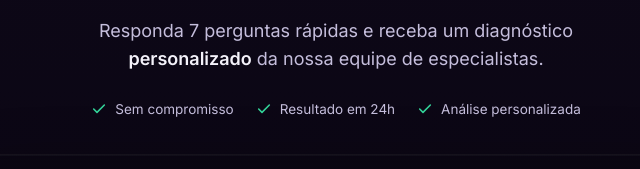
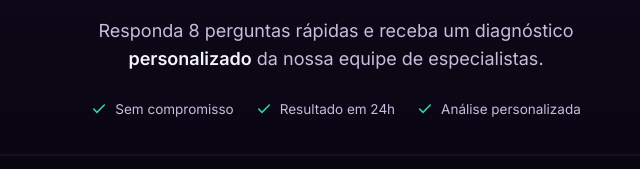
Before and after one commit to kelvinsilvaa858-ctrl/noetis-diagnostico, a plain HTML site: page noetis-diagnostico/index.html in a window 1280 px wide. Shown: the part 316-485 px from the top of the page, 304-944 px from the left. Drawn offline with Linux system fonts and the light colour scheme.

Commit message:
Update lead paragraph to reflect 8 questions

```diff
--- a/noetis-diagnostico/index.html
+++ b/noetis-diagnostico/index.html
@@ -267,7 +267,7 @@
     </span>
 
     <h1>Descubra a <span class="grad">solução ideal</span> para o seu negócio</h1>
-    <p class="lead">Responda 7 perguntas rápidas e receba um diagnóstico <b>personalizado</b> da nossa equipe de especialistas.</p>
+    <p class="lead">Responda 8 perguntas rápidas e receba um diagnóstico <b>personalizado</b> da nossa equipe de especialistas.</p>
 
     <div class="trust">
       <span class="t"><svg width="16" height="16" viewBox="0 0 24 24" fill="none" stroke="currentColor" stroke-width="2.4" stroke-linecap="round" stroke-linejoin="round"><path d="M20 6 9 17l-5-5"/></svg>Sem compromisso</span>
```
